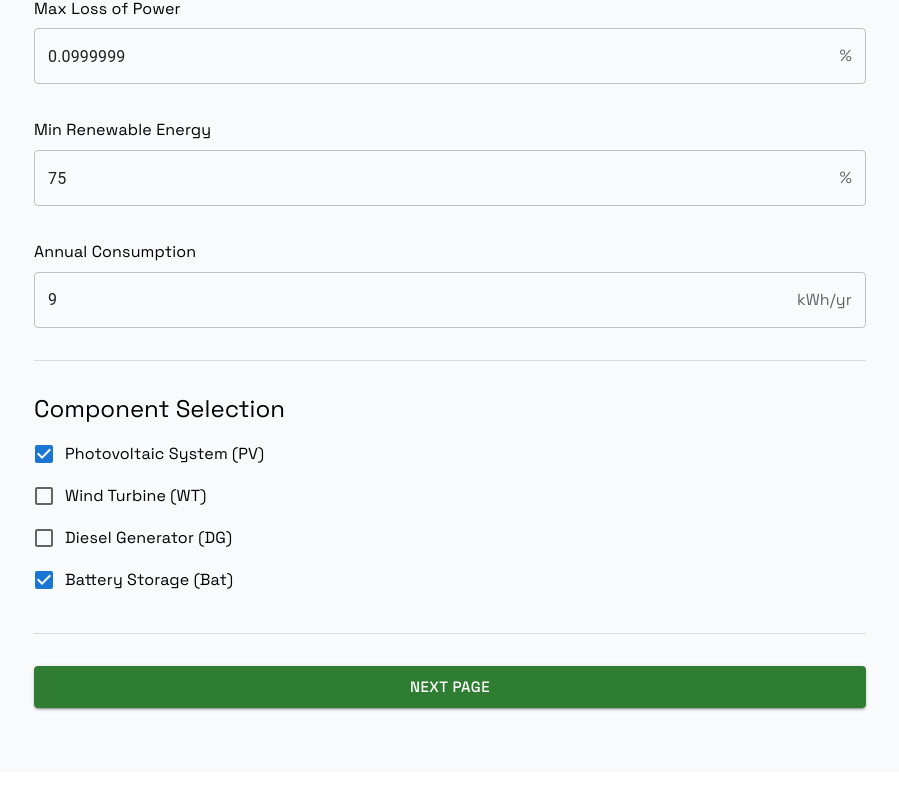
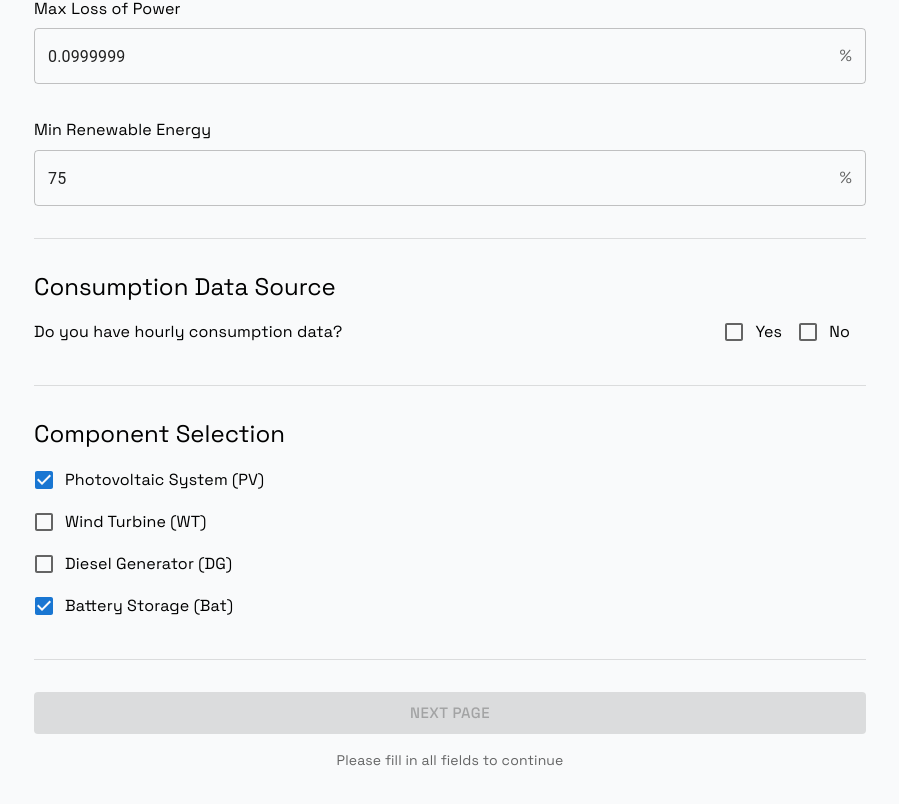
Before and after one commit to mlekhi/SAMA, a React (Vite) app in the folder frontend/: page /system-config in a window 1280 px wide. Shown: the part 392-1196 px from the top of the page, without its empty margins (190-1089 px from the left). Before the commit the page ends 1164 px from the top, so only its background shows below. Built offline with nearby package versions, Linux system fonts and the light colour scheme; no server answers; sample sign-in values are in the browser's storage.

Commit message:
Adding csv dropbox for system configuration

```diff
--- a/frontend/src/renderer/pages/SystemConfig.jsx
+++ b/frontend/src/renderer/pages/SystemConfig.jsx
@@ -10,7 +10,8 @@ import {
   FormControlLabel,
   Checkbox,
   FormGroup,
-  InputAdornment
+  InputAdornment,
+  Button
 } from "@mui/material"
 
 function SystemConfig({ auth, user }) {
@@ -27,16 +28,29 @@ function SystemConfig({ auth, user }) {
     Lead_acid: true,
     Li_ion: false
   })
+  const [consumptionPath, setConsumptionPath] = useState({ hourly: null, monthly: null, annual: null });
+  const [uploadedFile, setUploadedFile] = useState(null);
   const [saving, setSaving] = useState(false)
   const [saveMessage, setSaveMessage] = useState('')
 
   const isFormValid = () => {
-    return (
+    const isSystemParamsValid =
       systemData.lifetime !== '' &&
       systemData.LPSP_max_rate !== '' &&
-      systemData.RE_min_rate !== '' &&
-      systemData.annualData !== ''
-    );
+      systemData.RE_min_rate !== '';
+
+    if (!isSystemParamsValid) return false;
+
+    if (consumptionPath.hourly === null) return false;
+    if (consumptionPath.hourly === 'yes') return !!uploadedFile;
+
+    if (consumptionPath.monthly === null) return false;
+    if (consumptionPath.monthly === 'yes') return !!uploadedFile;
+
+    if (consumptionPath.annual === null) return false;
+    if (consumptionPath.annual === 'yes') return !!uploadedFile;
+
+    return systemData.annualData !== '';
   };
 
   const saveSystemData = async () => {
@@ -45,15 +59,36 @@ function SystemConfig({ auth, user }) {
     setSaving(true)
     setSaveMessage('')
 
+    const formData = new FormData();
+
+    // Append system data
+    Object.keys(systemData).forEach(key => {
+      formData.append(key, systemData[key]);
+    });
+
+    // Append consumption data source
+    const getConsumptionDataSource = () => {
+      if (consumptionPath.hourly === 'yes') return 'hourly';
+      if (consumptionPath.monthly === 'yes') return 'monthly';
+      if (consumptionPath.annual === 'yes') return 'annual';
+      return 'manual';
+    };
+    formData.append('consumptionDataSource', getConsumptionDataSource());
+
+    // Append file if it exists
+    if (uploadedFile) {
+      formData.append('consumption_csv', uploadedFile);
+    }
+
     try {
       const token = await user.getIdToken()
       const response = await fetch('http://127.0.0.1:5000/api/system-config', {
         method: 'POST',
         headers: {
-          'Content-Type': 'application/json',
+          // Content-Type is not set, browser will set it for FormData
           'Authorization': `Bearer ${token}`
         },
-        body: JSON.stringify(systemData)
+        body: formData
       })
 
       if (response.ok) {
@@ -86,6 +121,28 @@ function SystemConfig({ auth, user }) {
     }
   }
 
+  const handleConsumptionChoice = (step, choice) => {
+    if (step === 'hourly') {
+      setConsumptionPath({ hourly: choice, monthly: null, annual: null });
+    } else if (step === 'monthly') {
+      setConsumptionPath(p => ({ ...p, monthly: choice, annual: null }));
+    } else if (step === 'annual') {
+      setConsumptionPath(p => ({ ...p, annual: choice }));
+    }
+    setUploadedFile(null); // Reset file on any choice change
+  };
+
+  const handleFileChange = (event) => {
+    const file = event.target.files[0];
+    if (file && file.name.endsWith('.csv')) {
+      setUploadedFile(file);
+    } else {
+      setUploadedFile(null);
+      // Optionally, show an error message to the user.
+      alert('Please upload a valid .csv file.');
+    }
+  };
+
   const handleCheckboxChange = (field) => (event) => {
     setSystemData(prev => ({
       ...prev,
@@ -99,6 +156,24 @@ function SystemConfig({ auth, user }) {
       [field]: event.target.value
     }))
   }
+
+  const YesNoQuestion = ({ question, choice, onChoiceChange }) => (
+    <Box sx={{ mb: 2, display: 'flex', alignItems: 'center', justifyContent: 'space-between' }}>
+      <Typography variant="subtitle1" component="h3">
+        {question}
+      </Typography>
+      <FormGroup row>
+        <FormControlLabel
+          control={<Checkbox checked={choice === 'yes'} onChange={() => onChoiceChange('yes')} />}
+          label="Yes"
+        />
+        <FormControlLabel
+          control={<Checkbox checked={choice === 'no'} onChange={() => onChoiceChange('no')} />}
+          label="No"
+        />
+      </FormGroup>
+    </Box>
+  );
 
   return (
     <div className="min-h-screen bg-gray-50">
@@ -176,25 +251,72 @@ function SystemConfig({ auth, user }) {
                 }}
               />
             </Box>
+          </Box>
+        </Box>
 
-            {/* Annual Data */}
-            <Box>
+        <Divider sx={{ my: 4 }} />
+
+        {/* Consumption Data Section */}
+        <Box sx={{ mb: 4 }}>
+          <Typography variant="h5" component="h2" gutterBottom>
+            Consumption Data Source
+          </Typography>
+
+          <YesNoQuestion
+            question="Do you have hourly consumption data?"
+            choice={consumptionPath.hourly}
+            onChoiceChange={(choice) => handleConsumptionChoice('hourly', choice)}
+          />
+
+          {consumptionPath.hourly === 'no' && (
+            <YesNoQuestion
+              question="Do you have monthly power consumption data?"
+              choice={consumptionPath.monthly}
+              onChoiceChange={(choice) => handleConsumptionChoice('monthly', choice)}
+            />
+          )}
+
+          {consumptionPath.hourly === 'no' && consumptionPath.monthly === 'no' && (
+            <YesNoQuestion
+              question="Do you have annual power consumption data?"
+              choice={consumptionPath.annual}
+              onChoiceChange={(choice) => handleConsumptionChoice('annual', choice)}
+            />
+          )}
+
+          {(consumptionPath.hourly === 'yes' || consumptionPath.monthly === 'yes' || consumptionPath.annual === 'yes') && (
+            <Box sx={{ mt: 2 }}>
+              <Button variant="contained" component="label">
+                Upload CSV File
+                <input type="file" hidden accept=".csv" onChange={handleFileChange} />
+              </Button>
+              {uploadedFile && (
+                <Typography sx={{ ml: 2, display: 'inline' }}>
+                  {uploadedFile.name}
+                </Typography>
+              )}
+            </Box>
+          )}
+
+          {consumptionPath.annual === 'no' && (
+            <Box sx={{ mt: 4 }}>
               <Typography variant="subtitle1" component="h3" gutterBottom>
-                Annual Consumption
+                Default value for annual power consumption:
               </Typography>
               <TextField
                 fullWidth
                 type="number"
-                placeholder="Annual Consumption*"
+                label="Annual Power Consumption"
+                placeholder="Annual Power Consumption*"
                 value={systemData.annualData}
                 onChange={handleInputChange('annualData')}
                 variant="outlined"
                 InputProps={{
-                  endAdornment: <InputAdornment position="end">kWh/yr</InputAdornment>,
+                  endAdornment: <InputAdornment position="end">kWh</InputAdornment>,
                 }}
               />
             </Box>
-          </Box>
+          )}
         </Box>
 
         <Divider sx={{ my: 4 }} />
```
